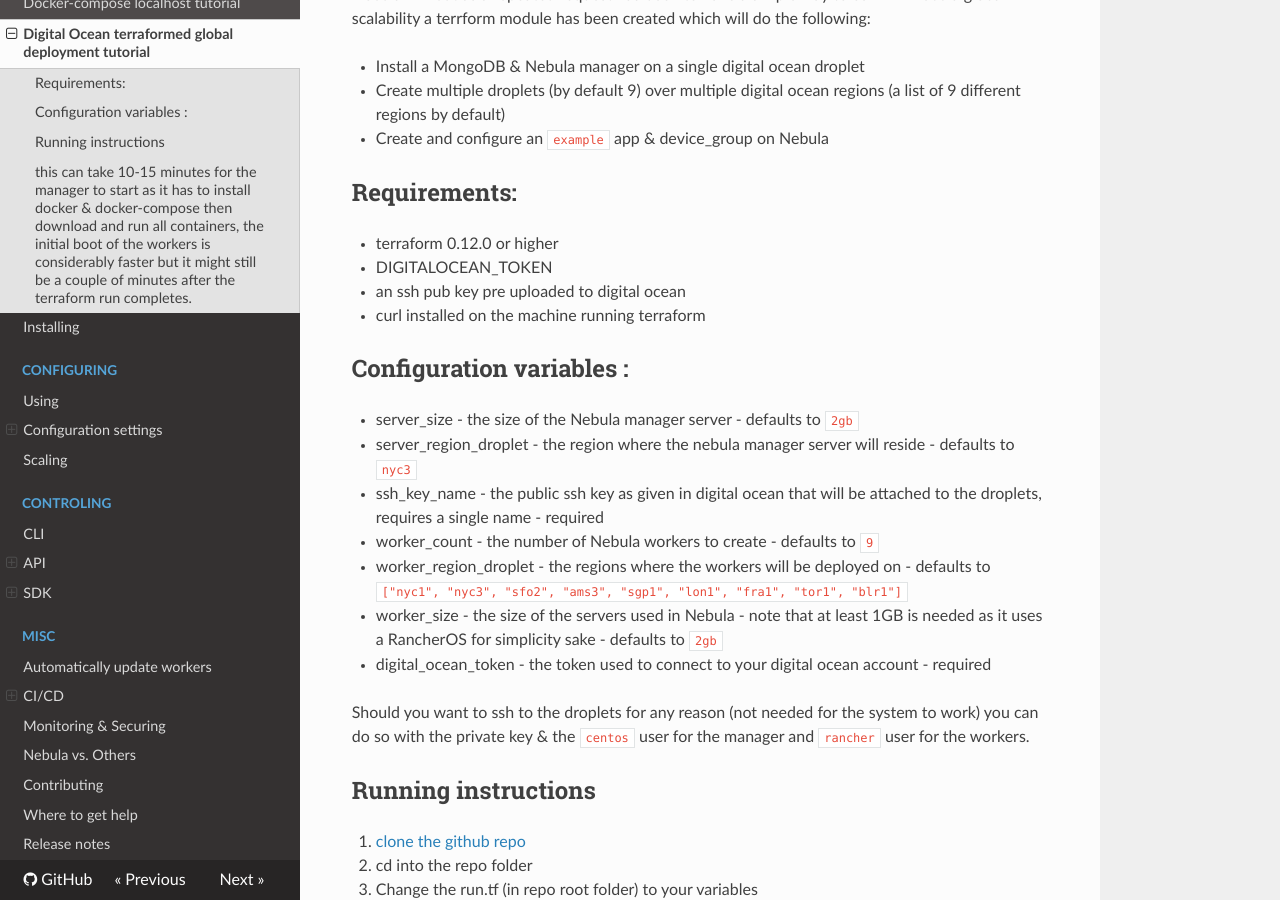
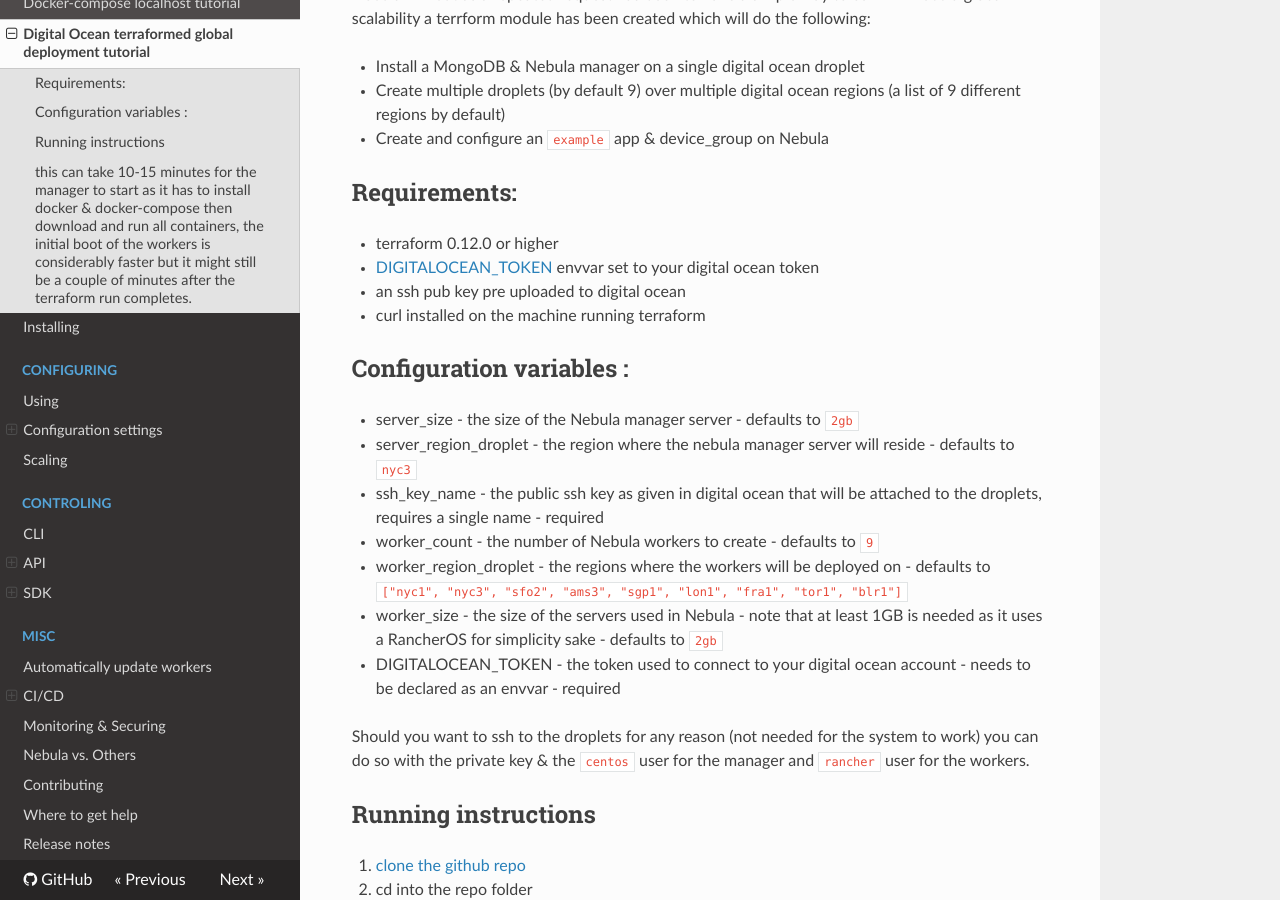
Before and after one commit to nebula-orchestrator/docs, an MkDocs documentation site: the page built from docs/digital-ocean-global-example.md, in a window 1280 px wide and 900 px high, scrolled down 201 px. Built offline with MkDocs 1.6.1, drawn with Linux system fonts in a browser that asks for light colours; nearby versions of some CDN libraries.

Commit message:
moved the digital ocean example terraform to use token as envvar

```diff
--- a/docs/digital-ocean-global-example.md
+++ b/docs/digital-ocean-global-example.md
@@ -9,7 +9,7 @@
 ## Requirements:
 
  - terraform 0.12.0 or higher
- - DIGITALOCEAN_TOKEN
+ - [DIGITALOCEAN_TOKEN](https://www.terraform.io/docs/providers/do/index.html#token) envvar set to your digital ocean token
  - an ssh pub key pre uploaded to digital ocean
  - curl installed on the machine running terraform
 
@@ -22,7 +22,7 @@
  - worker_count - the number of Nebula workers to create - defaults to `9`
  - worker_region_droplet - the regions where the workers will be deployed on - defaults to `["nyc1", "nyc3", "sfo2", "ams3", "sgp1", "lon1", "fra1", "tor1", "blr1"]`
  - worker_size - the size of the servers used in Nebula - note that at least 1GB is needed as it uses a RancherOS for simplicity sake - defaults to `2gb`
- - digital_ocean_token - the token used to connect to your digital ocean account - required
+ - DIGITALOCEAN_TOKEN - the token used to connect to your digital ocean account - needs to be declared as an envvar - required
 
 Should you want to ssh to the droplets for any reason (not needed for the system to work) you can do so with the private key & the `centos` user for the manager and `rancher` user for the workers.
 
```
